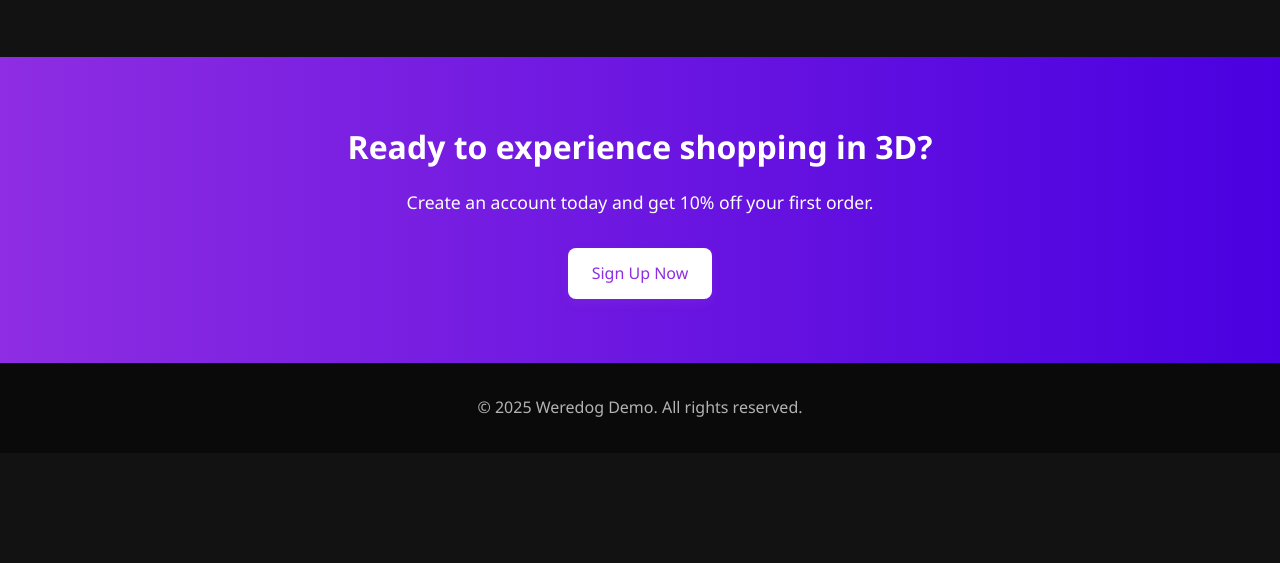
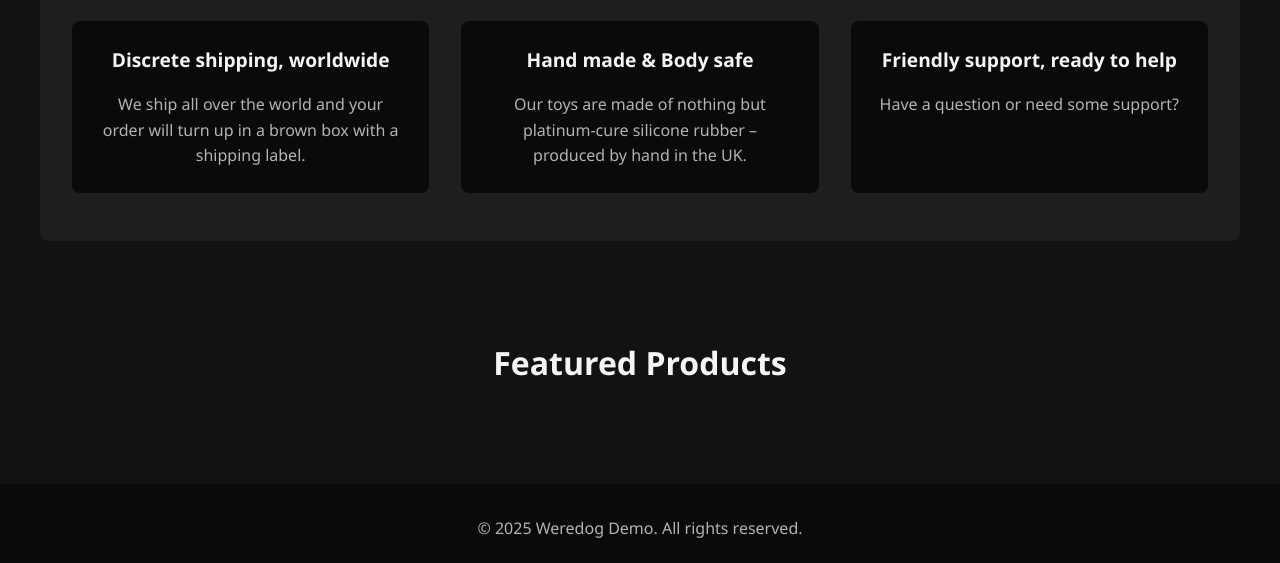
Before and after one commit to Bingdinga/Weredog_Demo, a website: page views/home.html in a window 1280 px wide. Shown: the part 712-1275 px from the top of the page. Before the commit the page ends 1165 px from the top, so only its background shows below. Drawn offline with nearby package versions, Linux system fonts and the light colour scheme; no server answers.

Commit message:
added info section to home page

```diff
--- a/public/css/pages/home.css
+++ b/public/css/pages/home.css
@@ -56,7 +56,7 @@
 }
 
 /* CTA Section */
-.cta-section {
+/* .cta-section {
     background: var(--gradient-primary);
     color: #fff;
     text-align: center;
@@ -74,4 +74,56 @@
     max-width: 600px;
     margin-left: auto;
     margin-right: auto;
+} */
+
+/* Info Section */
+.info-section {
+    padding: 3rem 2rem;
+    background-color: var(--color-dark-accent);
+    margin: 2rem auto;
+    max-width: 1200px;
+    border-radius: var(--border-radius);
 }
+
+.info-section h1 {
+    font-size: 2.5rem;
+    margin-bottom: 2rem;
+    color: var(--color-text);
+    text-align: center;
+}
+
+.info-container {
+    display: grid;
+    grid-template-columns: repeat(auto-fit, minmax(300px, 1fr));
+    gap: 2rem;
+}
+
+.info-card {
+    text-align: center;
+    padding: 1.5rem;
+    background-color: var(--color-darker);
+    border-radius: var(--border-radius);
+    transition: transform var(--transition-speed), box-shadow var(--transition-speed);
+}
+
+.info-card:hover {
+    transform: translateY(-5px);
+    box-shadow: var(--shadow-md);
+}
+
+.info-card h3 {
+    font-size: 1.2rem;
+    margin-bottom: 1rem;
+    color: var(--color-text);
+}
+
+.info-card p {
+    color: var(--color-text-secondary);
+}
+
+/* Media query for mobile */
+@media (max-width: 768px) {
+    .info-container {
+        grid-template-columns: 1fr;
+    }
+}
--- a/views/home.html
+++ b/views/home.html
@@ -40,6 +40,24 @@
         </div>
     </section>
 
+    <section class="info-section">
+        <h1>Why Weredog?</h1>
+        <div class="info-container">
+            <div class="info-card">
+                <h3>Discrete shipping, worldwide</h3>
+                <p>We ship all over the world and your order will turn up in a brown box with a shipping label.</p>
+            </div>
+            <div class="info-card">
+                <h3>Hand made & Body safe</h3>
+                <p>Our toys are made of nothing but platinum-cure silicone rubber – produced by hand in the UK.</p>
+            </div>
+            <div class="info-card">
+                <h3>Friendly support, ready to help</h3>
+                <p>Have a question or need some support?</p>
+            </div>
+        </div>
+    </section>
+
     <section class="featured-products">
         <h2 class="section-title">Featured Products</h2>
         <div class="product-grid">
@@ -47,11 +65,11 @@
         </div>
     </section>
 
-    <section class="cta-section">
+    <!-- <section class="cta-section">
         <h2>Ready to experience shopping in 3D?</h2>
         <p>Create an account today and get 10% off your first order.</p>
         <a href="/register" class="btn btn-light">Sign Up Now</a>
-    </section>
+    </section> -->
 
     <footer>
         <p>&copy; 2025 Weredog Demo. All rights reserved.</p>
```
